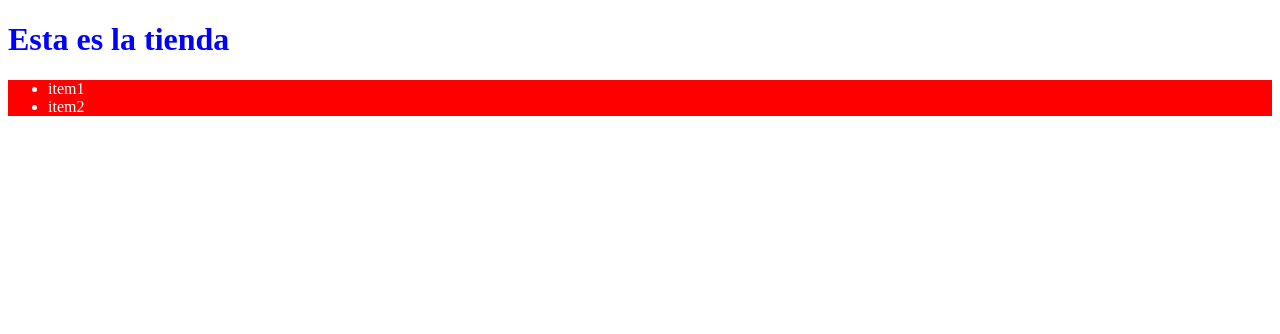
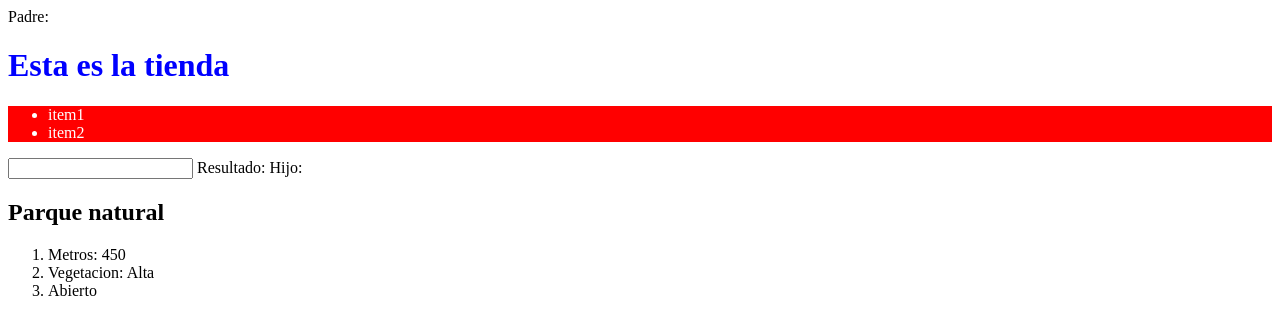
Before and after one commit to jdelagal/curso, an Angular app: page / in a window 1280 px wide. Shown: the top 334 px of the page. Built offline with nearby package versions, Linux system fonts and the light colour scheme.

Commit message:
FormsModule, ReactiveFormsModule.

```diff
--- a/src/app/app.module.ts
+++ b/src/app/app.module.ts
@@ -1,5 +1,6 @@
 import { BrowserModule } from '@angular/platform-browser';
 import { NgModule } from '@angular/core';
+import { FormsModule, ReactiveFormsModule } from '@angular/forms';
 
 import { AppComponent } from './app.component';
 
@@ -14,7 +15,8 @@ import { ParquesComponent } from './components/parques/parques.component';
     ParquesComponent
   ],
   imports: [
-    BrowserModule
+    BrowserModule,
+    FormsModule
   ],
   providers: [],
   bootstrap: [AppComponent]
--- a/src/app/components/tienda/tienda.component.html
+++ b/src/app/components/tienda/tienda.component.html
@@ -1,5 +1,16 @@
+Padre:
+
 <h1> {{titulo}}</h1>
 <ul>
     <li>item1</li>
     <li>item2</li>
 </ul>
+
+<input type="text" [(ngModel)]="nombreDelParque" (keyup)="mostrarNombre()" />
+
+
+Resultado: {{nombreDelParque}}
+
+Hijo:
+
+<parques></parques>
--- a/src/app/components/tienda/tienda.component.ts
+++ b/src/app/components/tienda/tienda.component.ts
@@ -1,4 +1,4 @@
-import {Component} from '@angular/core';
+import {Component, Input} from '@angular/core';
 
 @Component({
     selector: 'tienda',
@@ -10,7 +10,15 @@ import {Component} from '@angular/core';
 export class TiendaComponent {
     public titulo;
 
+    @Input() public nombreDelParque:string ;
+
+
     constructor(){
         this.titulo = 'Esta es la tienda';
+
+    }
+
+    mostrarNombre(){
+        console.log('Resultado: '+this.nombreDelParque);
     }
 }
```
Also changed, not shown: src/app/app.component.html (line endings or trailing spaces).
